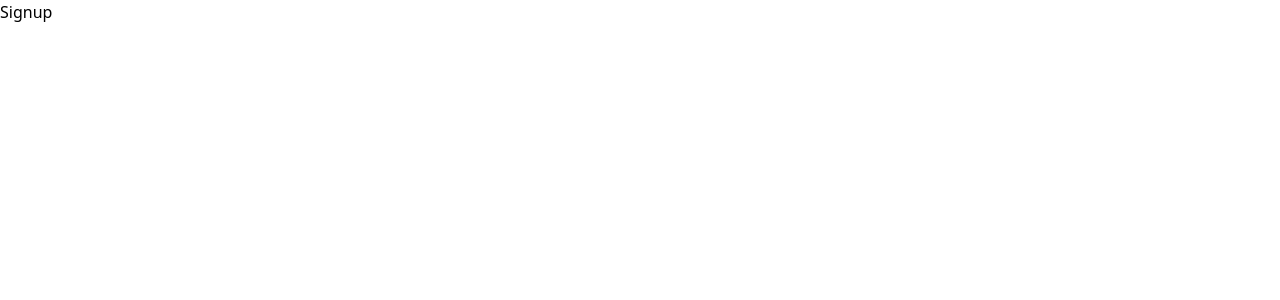
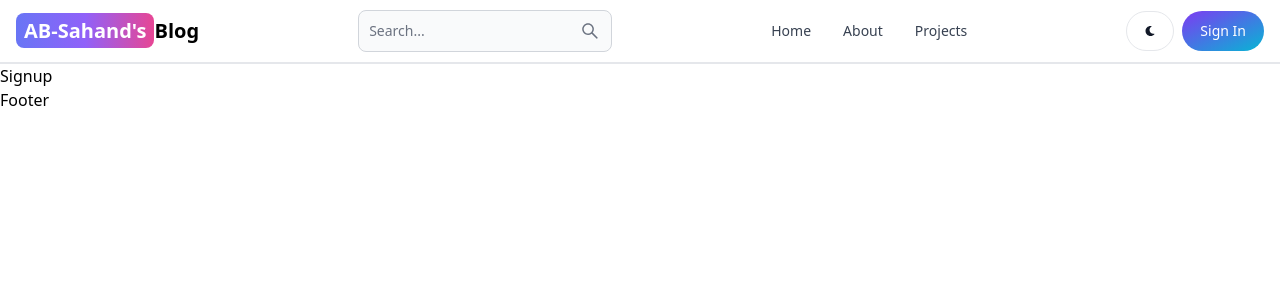
Before and after one commit to ABchocha17/mern-blog, a React (Vite) app in the folder client/: page /signup in a window 1280 px wide. Shown: the top 300 px of the page. Built offline with nearby package versions, Linux system fonts and the light colour scheme.

Commit message:
Create Header

```diff
--- a/client/package.json
+++ b/client/package.json
@@ -10,8 +10,10 @@
     "preview": "vite preview"
   },
   "dependencies": {
+    "flowbite-react": "^0.7.2",
     "react": "^18.2.0",
     "react-dom": "^18.2.0",
+    "react-icon": "^1.0.0",
     "react-router-dom": "^6.21.3"
   },
   "devDependencies": {
--- a/client/src/App.jsx
+++ b/client/src/App.jsx
@@ -5,18 +5,23 @@
 import Projects from "./pages/Projects";
 import Signin from "./pages/Signin";
 import Signup from "./pages/Signup";
+import Header from "./components/Header";
+import Footer from "./components/Footer";
+
 export default function App() {
   return (
 
     <BrowserRouter>
+      <Header />
       <Routes>
         <Route path="/" element={<Home />} />
         <Route path="/dashboad" element={<Dashboad />} />
         <Route path="/about" element={<About />} />
-        <Route path="/sighnin" element={<Signin />} />
+        <Route path="/signin" element={<Signin />} />
         <Route path="/projects" element={<Projects />} />
         <Route path="/signup" element={<Signup />} />
       </Routes>
+      <Footer />
     </BrowserRouter>
   )
 }
--- /dev/null
+++ b/client/src/components/Footer.jsx
@@ -0,0 +1,6 @@
+
+export default function Footer() {
+    return (
+        <div>Footer</div>
+    )
+}
--- /dev/null
+++ b/client/src/components/Header.jsx
@@ -0,0 +1,28 @@
+import { Button, Navbar, TextInput } from "flowbite-react";
+import { Link, useLocation } from "react-router-dom";
+import { AiOutlineSearch } from "react-icons/ai";
+import { FaMoon } from "react-icons/fa";
+
+
+export default function Header() {
+    const path = useLocation().pathname;
+    return (
+        <Navbar className="border-b-2">
+            <Link to="/" className="self-center whitespace-nowrap text-sm sm:text-xl font-semibold dark:text-white" ><span className="px-2 py-1 bg-gradient-to-r from-indigo-500 via-purple-500 to-pink-500 rounded-lg text-white">AB-Sahand's</span>Blog</Link>
+            <form>
+                <TextInput type="text" placeholder="Search..." rightIcon={AiOutlineSearch} className="hidden lg:inline" />
+            </form>
+            <Button className="w-12 h-10 lg:hidden" color="gray" pill><AiOutlineSearch /></Button>
+            <div className="flex gap-2 md:order-2 items-center">
+                <Button className="w-12 h-10 hidden sm:inline" color="gray" pill><FaMoon /></Button>
+                <Link to='/signin'><Button gradientDuoTone='purpleToBlue' color="gray" pill>Sign In</Button></Link>
+                <Navbar.Toggle />
+            </div>
+            <Navbar.Collapse>
+                <Navbar.Link active={path === "/"} as={"div"}> <Link to='/'>Home</Link></Navbar.Link>
+                <Navbar.Link active={path === "/about"} as={"div"}><Link to='/about'>About</Link></Navbar.Link>
+                <Navbar.Link active={path === "/projects"} as={"div"}><Link to='/projects'>Projects</Link></Navbar.Link>
+            </Navbar.Collapse>
+        </Navbar>
+    )
+}
--- a/client/tailwind.config.js
+++ b/client/tailwind.config.js
@@ -3,9 +3,12 @@
   content: [
     "./index.html",
     "./src/**/*.{js,ts,jsx,tsx}",
+    'node_modules/flowbite-react/lib/esm/**/*.js',
   ],
   theme: {
     extend: {},
   },
-  plugins: [],
+  plugins: [
+    require('flowbite/plugin'),
+  ],
 }
```
Also changed, not shown: 1 other file (tests, documents, lock files or other folders).
